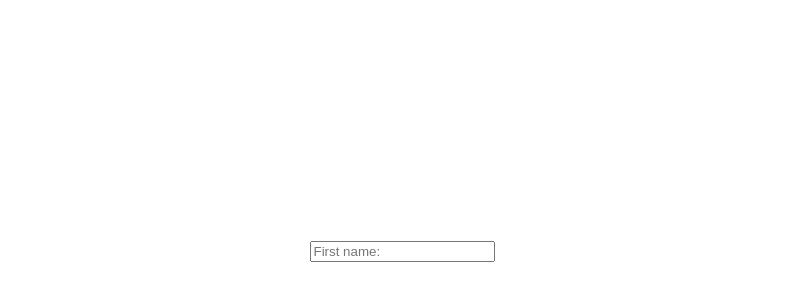
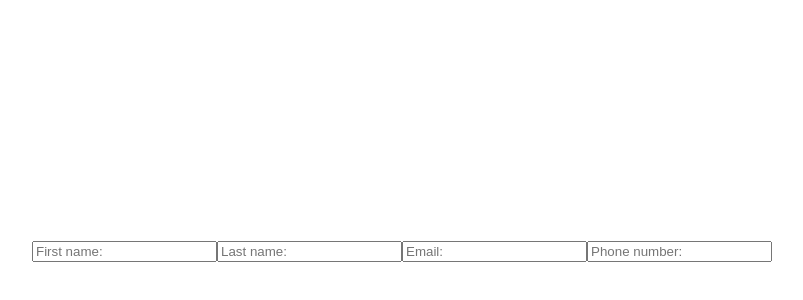
Before and after one commit to DenverDawgs18/CV, a React (Vite) app: page / in a window 1280 px wide. Shown: the part 150-450 px from the top of the page, without its empty margins (238-1041 px from the left). Built offline with nearby package versions, Linux system fonts and the light colour scheme.

Commit message:
The 4 inputs for General.jsx written

```diff
--- a/src/components/General.jsx
+++ b/src/components/General.jsx
@@ -1,8 +1,12 @@
 export default function General(){
 
    return (
-    <input type="text" placeholder="First name:" />
-
+    <>
+        <input type="text" placeholder="First name:" />
+        <input type="text" placeholder="Last name: "/>
+        <input type="text" placeholder="Email: " />
+        <input type="tel" placeholder="Phone number: "/>
+    </>
    )
 
 }
```
Also changed, not shown: planning.txt.
